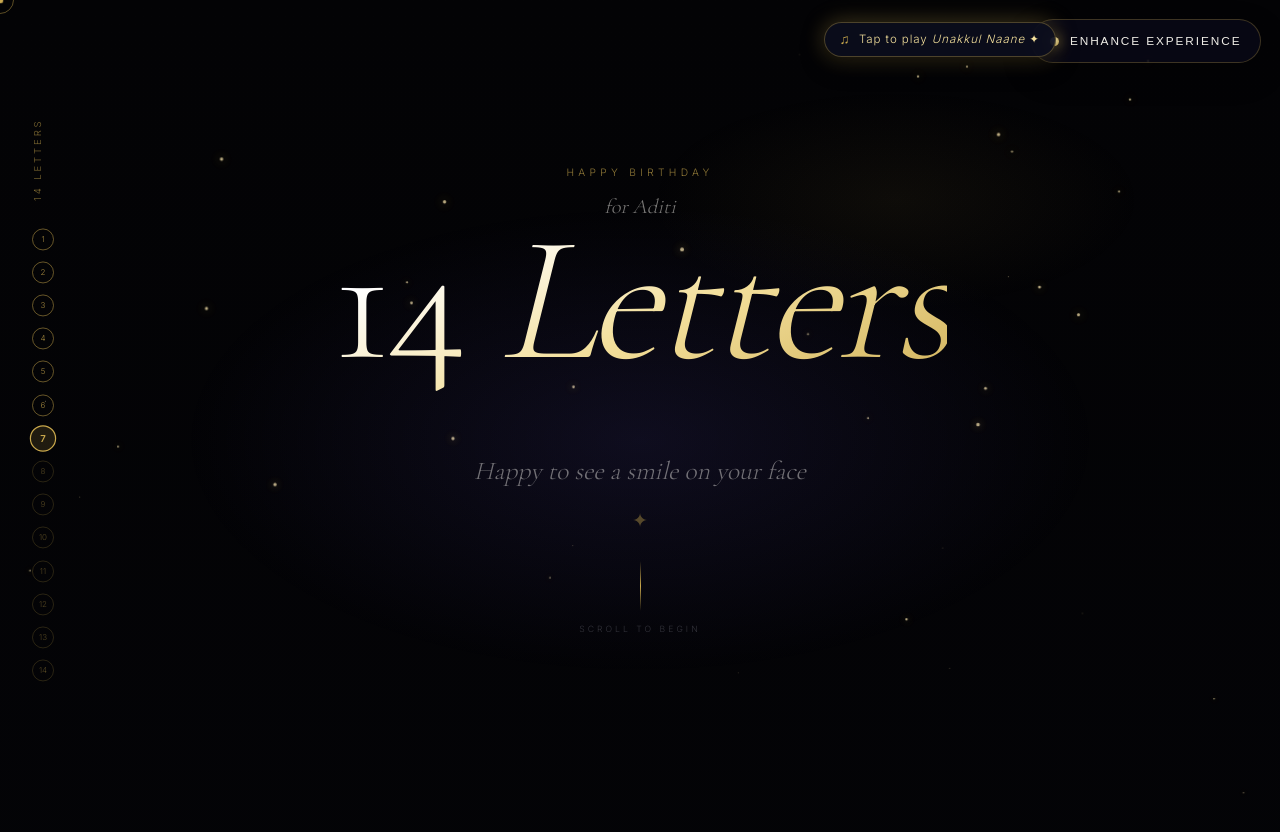
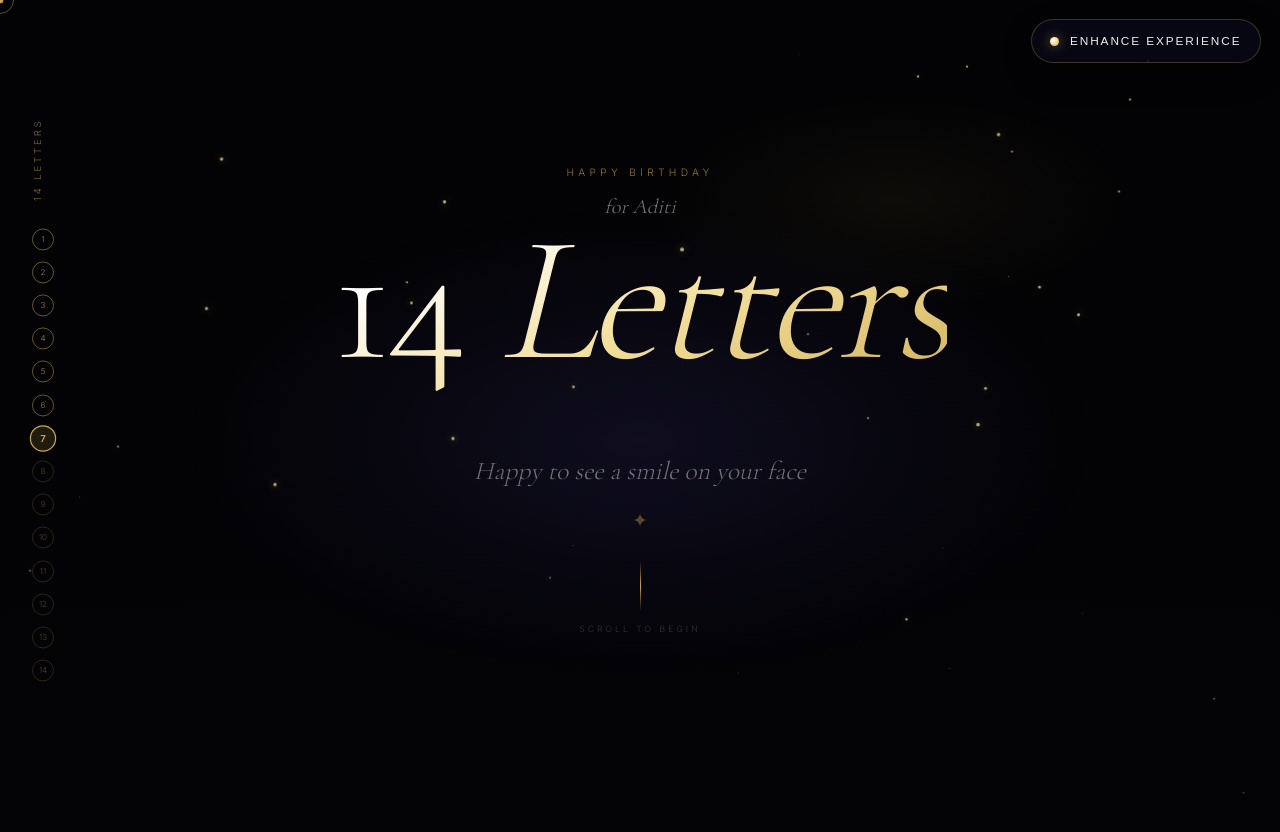
Before and after one commit to Senseify/Adzzz, a plain HTML site: page index.html in a window 1280 px wide. Shown: the top 832 px of the page. Drawn offline with nearby package versions, Linux system fonts and the light colour scheme; animation ran at ten frames a second.

Commit message:
chore: remove tap to play unakkul naane tag

```diff
--- a/index.html
+++ b/index.html
@@ -41,11 +41,6 @@
     <span class="enhance-dot"></span>
     Enhance Experience
   </button>
-
-  <div id="music-hint" class="music-hint" role="status">
-    <span class="music-hint-icon">♫</span>
-    <span>Tap to play <em>Unakkul Naane</em> ✦</span>
-  </div>
 
   <audio id="bg-song" preload="metadata" loop>
     <source src="unakkul-naane.mp3" type="audio/mpeg">
--- a/scripts.js
+++ b/scripts.js
@@ -12,7 +12,6 @@ document.addEventListener("DOMContentLoaded", () => {
   const starNodes = Array.from(document.querySelectorAll(".star-node"));
 
   const enhanceBtn = document.getElementById("enhance-btn");
-  const musicHint = document.getElementById("music-hint");
   const bgSong = document.getElementById("bg-song");
   const songPlayerSection = document.getElementById("song-player-section");
   const songPlayPause = document.getElementById("song-play-pause");
@@ -64,15 +63,8 @@ document.addEventListener("DOMContentLoaded", () => {
     }
   }
 
-  function dismissMusicHint() {
-    if (musicHint) {
-      musicHint.classList.add("dismissed");
-    }
-  }
-
   function playBackgroundSong() {
     if (!bgSong) return;
-    dismissMusicHint();
     bgSong.play().then(() => {
       musicStarted = true;
       if (songPlayerSection) songPlayerSection.classList.remove("hidden-player");
@@ -82,7 +74,6 @@ document.addEventListener("DOMContentLoaded", () => {
 
   function toggleBackgroundSong() {
     if (!bgSong) return;
-    dismissMusicHint();
     if (bgSong.paused) {
       pauseVoiceNote();
       bgSong.play().then(() => {
--- a/styles.css
+++ b/styles.css
@@ -67,50 +67,6 @@ html, body {
   flex: 0 0 auto;
 }
 
-.music-hint {
-  position: fixed;
-  top: 1.35rem;
-  right: 14rem;
-  z-index: 500;
-  display: inline-flex;
-  align-items: center;
-  gap: 0.5rem;
-  padding: 0.55rem 0.95rem;
-  border-radius: 999px;
-  border: 1px solid rgba(201,168,76,0.35);
-  background: rgba(12,14,30,0.88);
-  backdrop-filter: blur(14px);
-  -webkit-backdrop-filter: blur(14px);
-  color: var(--gold-pale);
-  font-size: 0.72rem;
-  letter-spacing: 0.08em;
-  box-shadow: 0 8px 24px rgba(0,0,0,0.4), 0 0 16px rgba(201,168,76,0.18);
-  animation: musicHintPulse 2.8s ease-in-out infinite;
-  pointer-events: none;
-  transition: opacity 0.4s ease, transform 0.4s ease;
-}
-
-.music-hint.dismissed {
-  opacity: 0;
-  transform: translateY(-8px);
-  pointer-events: none;
-}
-
-.music-hint-icon {
-  color: var(--gold);
-  font-size: 0.85rem;
-  animation: musicNoteBounce 1.8s ease-in-out infinite alternate;
-}
-
-@keyframes musicHintPulse {
-  0%, 100% { box-shadow: 0 8px 24px rgba(0,0,0,0.4), 0 0 12px rgba(201,168,76,0.15); }
-  50% { box-shadow: 0 8px 24px rgba(0,0,0,0.4), 0 0 22px rgba(201,168,76,0.35); }
-}
-
-@keyframes musicNoteBounce {
-  from { transform: translateY(0); }
-  to { transform: translateY(-2px); }
-}
 
 #song-player-section {
   position: fixed;
@@ -1976,12 +1932,6 @@ html, body {
     display: none !important;
   }
 
-  .music-hint {
-    top: 4.1rem;
-    right: 0.85rem;
-    font-size: 0.62rem;
-    padding: 0.45rem 0.8rem;
-  }
 
   .photo-modal-container {
     width: 95vw;
```
